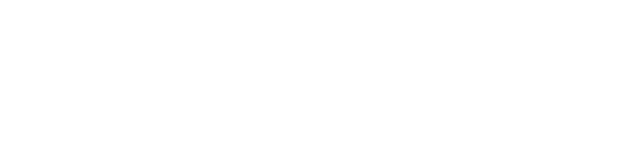
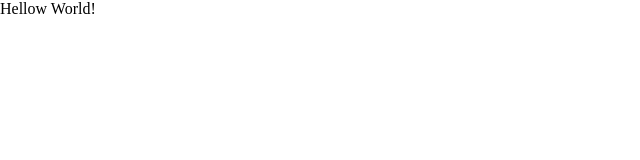
Before and after one commit to dboppana-apttus/dboppana.github.io, a plain HTML site: page index.html in a window 1280 px wide. Shown: the whole page, without its empty margins (0-640 px from the left). Drawn offline with Linux system fonts and the light colour scheme.

```diff
--- a/index.html
+++ b/index.html
@@ -18,7 +18,8 @@
     </style>
   </head>
   <body>
-    <redoc spec-url='./openapi.yaml'></redoc>
+    Hellow World!
+    <!-- <redoc spec-url='./openapi.yaml'></redoc> -->
     <script src="https://cdn.jsdelivr.net/npm/redoc@next/bundles/redoc.standalone.js"> </script>
   </body>
 </html>
```
Also changed, not shown: 3 other files.
